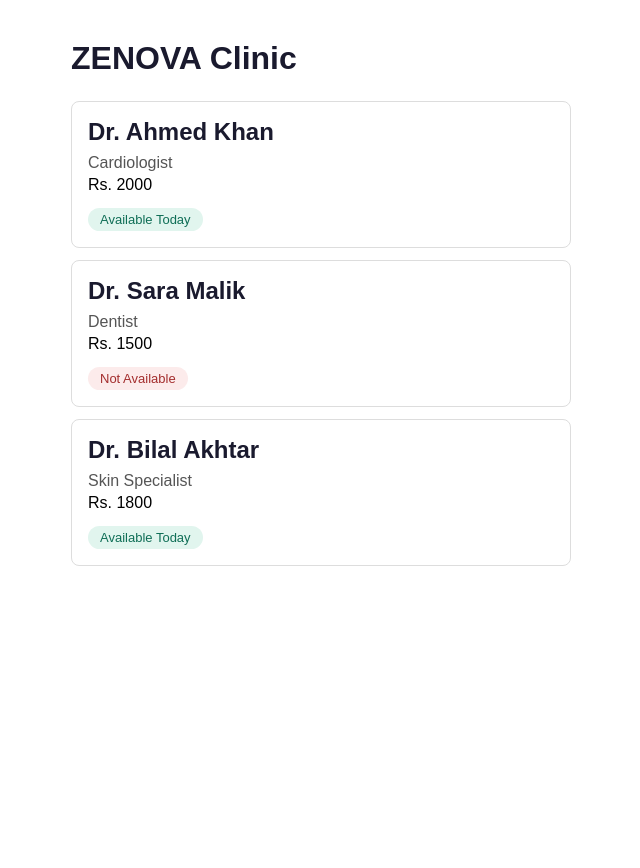
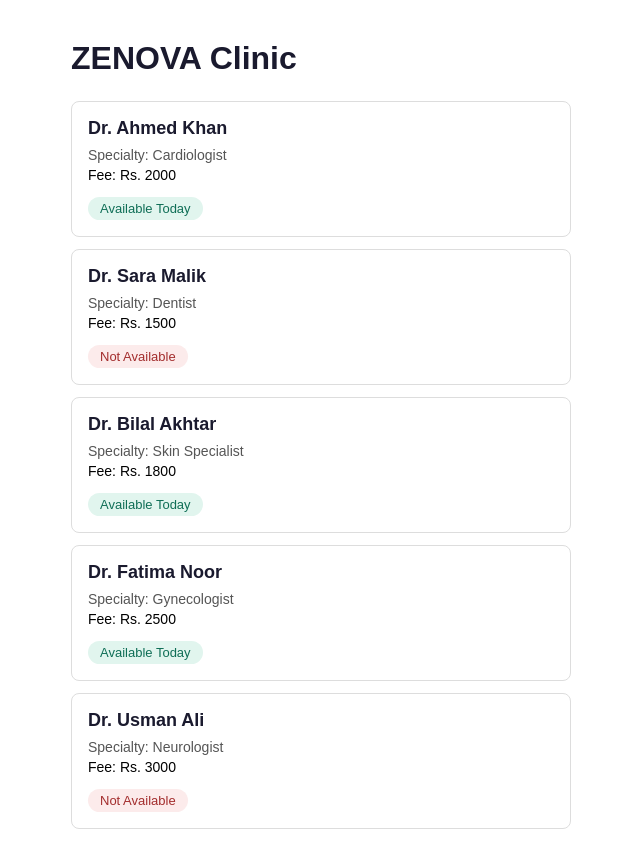
Before and after one commit to umairkhan152024/mern-journey-Practice, a React (Vite) app in the folder doctor-booking/: page / in a window 1280 px wide. Shown: the whole page, without its empty margins (319-959 px from the left). Before the commit the page ends 800 px from the top, so only its background shows below. Built offline with nearby package versions, Linux system fonts and the light colour scheme.

Commit message:
Chapter 1: Lists with .map() and key prop

```diff
--- a/doctor-booking/src/App.jsx
+++ b/doctor-booking/src/App.jsx
@@ -1,49 +1,116 @@
 // ============================================
 // FILE: src/App.jsx
-// NEW CONCEPT: Conditional rendering
-// We added one new prop: isAvailable (true/false)
-// Based on that we show green or red badge
+// CONCEPT: Rendering lists with .map()
+// ============================================
+// WHAT WE ARE DOING HERE:
+// Before this lesson we had 3 hardcoded cards
+// like this:
+//   <DoctorCard name="Dr. Ahmed" />
+//   <DoctorCard name="Dr. Sara" />
+//   <DoctorCard name="Dr. Bilal" />
+//
+// The problem: if we have 100 doctors we cannot
+// write 100 lines manually. It is not scalable.
+//
+// The solution: store all doctors in a JavaScript
+// array and use .map() to loop through them
+// and return one DoctorCard for each doctor
+// ============================================
+
+// ============================================
+// COMPONENT: DoctorCard
+// ============================================
+// This component has not changed from before
+// It still receives the same 4 props:
+//   name       → doctor's name (string)
+//   specialty  → doctor's specialty (string)
+//   fee        → consultation fee (number)
+//   isAvailable → available or not (boolean)
 // ============================================
 
 function DoctorCard({ name, specialty, fee, isAvailable }) {
-  // isAvailable is a boolean — true or false
-  // We use it to show different badge colors
-
+  // Every component returns JSX
+  // JSX is HTML written inside JavaScript
   return (
+    // The outer div is the card container
+    // style={{ }} is how we write CSS in JSX
+    // In CSS we write: border-radius
+    // In JSX we write: borderRadius (camelCase)
     <div
       style={{
-        border: "1px solid #ddd",
-        borderRadius: "8px",
-        padding: "16px",
-        marginBottom: "12px",
-        fontFamily: "sans-serif",
+        border: "1px solid #ddd", // thin grey border around card
+        borderRadius: "8px", // rounded corners
+        padding: "16px", // space inside the card
+        marginBottom: "12px", // space between cards
+        fontFamily: "sans-serif", // clean font for all text
+        backgroundColor: "white", // white card background
       }}
     >
-      {/* Doctor name */}
-      <h2 style={{ margin: "0 0 8px", color: "#1a1a2e" }}>{name}</h2>
+      {/* DOCTOR NAME */}
+      {/* {name} means: take the name prop and show it here */}
+      {/* curly braces { } let us use JavaScript inside JSX */}
+      <h2
+        style={{
+          margin: "0 0 8px", // no top margin, 8px bottom margin
+          color: "#1a1a2e", // dark navy color
+          fontSize: "18px", // text size
+        }}
+      >
+        {name}
+      </h2>
 
-      {/* Specialty */}
-      <p style={{ margin: "4px 0", color: "#555" }}>{specialty}</p>
+      {/* SPECIALTY */}
+      {/* {specialty} shows whatever specialty was passed as prop */}
+      <p
+        style={{
+          margin: "4px 0", // small spacing top and bottom
+          color: "#555", // grey color for secondary text
+          fontSize: "14px",
+        }}
+      >
+        {/* we write the label "Specialty:" as plain text */}
+        {/* and {specialty} as the dynamic value from props */}
+        Specialty: {specialty}
+      </p>
 
-      {/* Fee */}
-      <p style={{ margin: "4px 0", fontWeight: "500" }}>Rs. {fee}</p>
+      {/* FEE */}
+      {/* {fee} shows the number passed as prop */}
+      {/* We write "Rs." as plain text next to it */}
+      <p
+        style={{
+          margin: "4px 0",
+          fontSize: "14px",
+          fontWeight: "500", // slightly bold
+        }}
+      >
+        Fee: Rs. {fee}
+      </p>
 
       {/* =============================================
           CONDITIONAL RENDERING
-          isAvailable ? show this : show that
-          if isAvailable is true  → green badge
-          if isAvailable is false → red badge
+          =============================================
+          This is a ternary operator:
+          condition ? "show if true" : "show if false"
+
+          isAvailable is true  → show green badge
+          isAvailable is false → show red badge
+
+          Think of it like:
+          IF isAvailable is true
+            show "Available Today" in green
+          ELSE
+            show "Not Available" in red
           ============================================= */}
       {isAvailable ? (
-        // true — show green badge
+        // isAvailable is TRUE — render green badge
         <span
           style={{
-            display: "inline-block",
-            marginTop: "10px",
-            padding: "4px 12px",
-            backgroundColor: "#e1f5ee", // light green
+            display: "inline-block", // sits on same line as text
+            marginTop: "10px", // space above badge
+            padding: "4px 12px", // space inside badge
+            backgroundColor: "#e1f5ee", // light green background
             color: "#0f6e56", // dark green text
-            borderRadius: "20px",
+            borderRadius: "20px", // pill shape
             fontSize: "13px",
             fontWeight: "500",
           }}
@@ -51,13 +118,13 @@ function DoctorCard({ name, specialty, fee, isAvailable }) {
           Available Today
         </span>
       ) : (
-        // false — show red badge
+        // isAvailable is FALSE — render red badge
         <span
           style={{
             display: "inline-block",
             marginTop: "10px",
             padding: "4px 12px",
-            backgroundColor: "#fcebeb", // light red
+            backgroundColor: "#fcebeb", // light red background
             color: "#a32d2d", // dark red text
             borderRadius: "20px",
             fontSize: "13px",
@@ -67,13 +134,98 @@ function DoctorCard({ name, specialty, fee, isAvailable }) {
           Not Available
         </span>
       )}
+      {/* end of conditional rendering */}
     </div>
+    // end of card div
   );
 }
+// end of DoctorCard component
+
+// ============================================
+// COMPONENT: App
+// ============================================
+// App is the parent component
+// It contains all the data and renders DoctorCard
+// for each doctor using .map()
+// ============================================
 
 function App() {
+  // =============================================
+  // THE DOCTORS ARRAY
+  // =============================================
+  // This is a regular JavaScript array
+  // Each item inside is an object { }
+  // Each object represents one doctor
+  // Each object has these properties:
+  //   id          → unique number for each doctor
+  //                 React needs this for the key prop
+  //   name        → doctor's full name
+  //   specialty   → what they specialize in
+  //   fee         → consultation fee in rupees
+  //   isAvailable → true means available, false means not
+  // =============================================
+  const doctors = [
+    // Doctor 1
+    {
+      id: 1, // unique id — always required
+      name: "Dr. Ahmed Khan", // string value
+      specialty: "Cardiologist", // string value
+      fee: 2000, // number value — no quotes
+      isAvailable: true, // boolean — no quotes
+    },
+
+    // Doctor 2
+    {
+      id: 2,
+      name: "Dr. Sara Malik",
+      specialty: "Dentist",
+      fee: 1500,
+      isAvailable: false, // false → will show red badge
+    },
+
+    // Doctor 3
+    {
+      id: 3,
+      name: "Dr. Bilal Akhtar",
+      specialty: "Skin Specialist",
+      fee: 1800,
+      isAvailable: true,
+    },
+
+    // Doctor 4
+    {
+      id: 4,
+      name: "Dr. Fatima Noor",
+      specialty: "Gynecologist",
+      fee: 2500,
+      isAvailable: true,
+    },
+
+    // Doctor 5
+    {
+      id: 5,
+      name: "Dr. Usman Ali",
+      specialty: "Neurologist",
+      fee: 3000,
+      isAvailable: false, // false → will show red badge
+    },
+  ];
+  // end of doctors array
+
   return (
-    <div style={{ maxWidth: "500px", margin: "40px auto" }}>
+    // Page wrapper div
+    // maxWidth: "500px" → card never gets too wide
+    // margin: "40px auto" → centered on the page
+    //   40px top and bottom space
+    //   auto left and right → centers horizontally
+    <div
+      style={{
+        maxWidth: "500px",
+        margin: "40px auto",
+        padding: "0 16px", // small padding on mobile
+      }}
+    >
+      {/* PAGE TITLE */}
       <h1
         style={{
           color: "#1a1a2e",
@@ -84,31 +236,56 @@ function App() {
         ZENOVA Clinic
       </h1>
 
-      {/* isAvailable={true}  → green badge */}
-      <DoctorCard
-        name="Dr. Ahmed Khan"
-        specialty="Cardiologist"
-        fee={2000}
-        isAvailable={true}
-      />
+      {/* =============================================
+          .map() — THE KEY CONCEPT OF THIS LESSON
+          =============================================
+          doctors.map((doctor) => ( ... ))
 
-      {/* isAvailable={false} → red badge */}
-      <DoctorCard
-        name="Dr. Sara Malik"
-        specialty="Dentist"
-        fee={1500}
-        isAvailable={false}
-      />
+          WHAT map() DOES:
+          It goes through EVERY item in the doctors array
+          one by one, and for each item it returns JSX
 
-      {/* isAvailable={true}  → green badge */}
-      <DoctorCard
-        name="Dr. Bilal Akhtar"
-        specialty="Skin Specialist"
-        fee={1800}
-        isAvailable={true}
-      />
+          BREAKDOWN:
+          doctors         → the array we defined above
+          .map()          → JavaScript array method
+          (doctor)        → current item in the loop
+                            first loop:  doctor = doctors[0]
+                            second loop: doctor = doctors[1]
+                            and so on...
+          => (...)        → arrow function, returns JSX
+
+          SO FOR EACH DOCTOR OBJECT:
+          we return one <DoctorCard /> component
+          and pass the doctor's data as props
+
+          KEY PROP:
+          key={doctor.id} is REQUIRED when using .map()
+          React uses key to know which card is which
+          so it can update only the changed card
+          without re-rendering the entire list
+          always use a unique value like id
+          never use the array index as key
+          ============================================= */}
+      {doctors.map((doctor) => (
+        // For each doctor in the array
+        // we return one DoctorCard component
+
+        <DoctorCard
+          key={doctor.id} // required — unique identifier
+          name={doctor.name} // pass name from doctor object
+          specialty={doctor.specialty} // pass specialty
+          fee={doctor.fee} // pass fee
+          isAvailable={doctor.isAvailable} // pass availability
+        />
+      ))}
+      {/* end of .map() */}
     </div>
+    // end of page wrapper
   );
 }
+// end of App component
 
+// Export App so main.jsx can use it
+// main.jsx is the entry point of the app
+// it puts App component onto the actual HTML page
 export default App;
```
